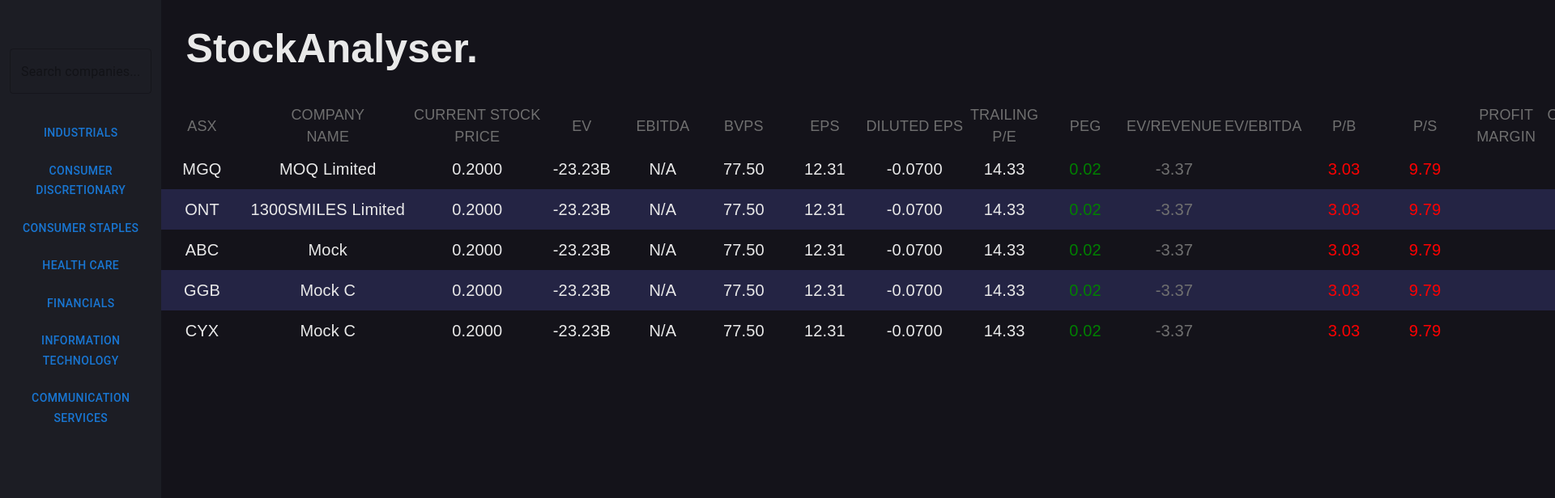
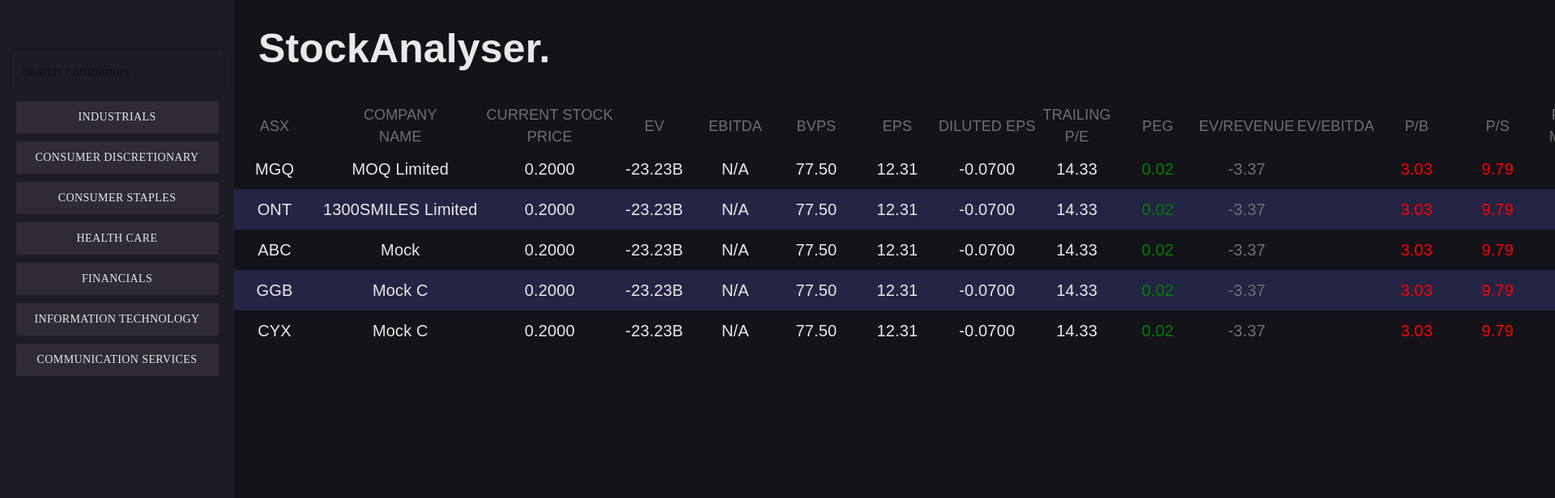
Before and after one commit to taylahlucas/StockAnalyser, a Next.js app in the folder stock-analyser/: page / in a window 1280 px wide. Shown: the top 616 px of the page at 81% size, 1920 px wide, since content can reach past the window. Built offline with nearby package versions, Linux system fonts and the light colour scheme.

Commit message:
fixed themes

```diff
--- a/stock-analyser/src/styles/mui_themes.js
+++ b/stock-analyser/src/styles/mui_themes.js
@@ -1,20 +1,22 @@
 import { createTheme } from '@mui/material'
 
-export const baseTheme = {
+export const baseTheme = createTheme({
     palette: {
         background: {
             default: '#14131A'
         }
     },
-    overrides: {
+    components: {
         MuiButton: {
+            styleOverrides: {
                 root: {
                     width: 250,
                     height: 40,
                     background: '#2F2A36',
                     borderRadius: 2,
                     zIndex: 1,
-                '& $label': {
+                },
+                text: {
                     fontFamily: 'Avenir Next',
                     fontSize: 14,
                     color: '#E9E9E9',
@@ -23,6 +25,7 @@ export const baseTheme = {
             }
         },
         MuiListItem: {
+            styleOverrides: {
                 root: {
                     width: 230,
                     minHeight: 30,
@@ -35,15 +38,19 @@ export const baseTheme = {
                     textTransform: 'uppercase',
                     justifyContent: 'left'
                 }
+            }
         },
         MuiTextField: {
+            styleOverrides: {
                 root: {
                     width: '265px',
                     height: '35px',
                     backgroundColor: 'transparent'
                 }
+            }
         },
         MuiInput: {
+            styleOverrides: {
                 'input': {
                     paddingLeft: '15px',
                     fontFamily: 'Avenir Next',
@@ -56,7 +63,8 @@ export const baseTheme = {
                 }
             }
         }
-}
+    },
+})
 
 export const subItemTheme = createTheme({
     ...baseTheme,
```
Lines whose indentation alone changed are shown as unchanged.
